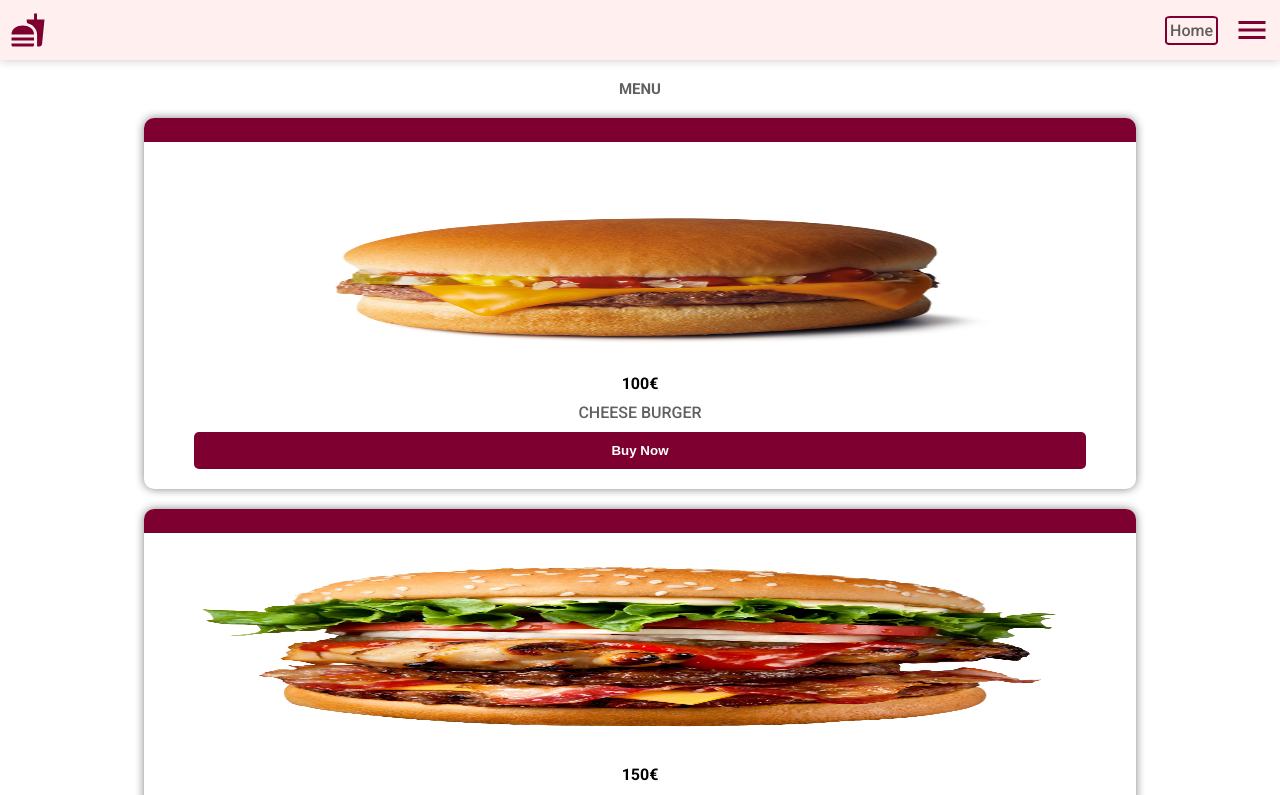
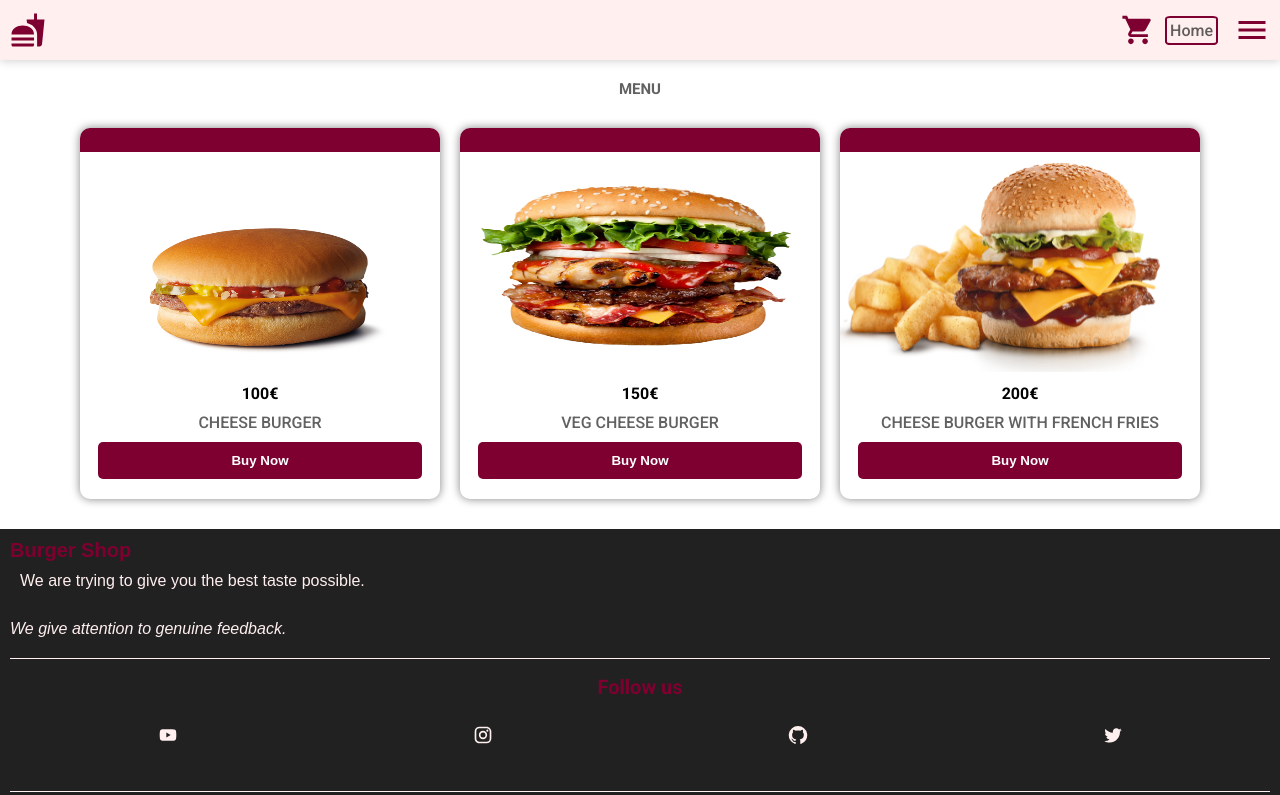
Before and after one commit to LuisCar09/Burger-shop, a React (Create React App) app: page /menu in a window 1280 px wide. Shown: the top 795 px of the page. Built offline with nearby package versions, Linux system fonts and the light colour scheme.

Commit message:
Fix cart order, change flex-direction:column per flex:wrap

```diff
--- a/src/App.js
+++ b/src/App.js
@@ -11,6 +11,7 @@ import './styles/home.scss'
 import './styles/footer.scss'
 import './styles/dropDownMenu.scss'
 import './styles/Menu.scss'
+import './styles/card.scss'
 
 function App() {
   return (
--- a/src/components/Layout/Header.jsx
+++ b/src/components/Layout/Header.jsx
@@ -1,6 +1,6 @@
 import React, { useState} from "react"
 import FastfoodIcon from '@mui/icons-material/Fastfood';
-// import {IoFastFoodOutline} from 'react-icons/io5'
+import ShoppingCartIcon from '@mui/icons-material/ShoppingCart';
 import MenuIcon from '@mui/icons-material/Menu';
 import { motion } from "framer-motion"
 import { Link } from "react-router-dom";
@@ -30,7 +30,7 @@ const Header = () =>{
         </motion.div>
 
         <div className="nav-right">
-
+            <ShoppingCartIcon style={{fontSize:"3.4rem", margin:'0px 1rem'}} />
             <Link to={'/'}>Home</Link>
 
 
--- a/src/components/home/Card.jsx
+++ b/src/components/home/Card.jsx
@@ -11,7 +11,7 @@ const Card = ({picture,name,price}) => {
     //         setPopUp(false)
     //     }, 1000);
     // }
-    const [popup, setPopup] = useState(true);
+    const [popup, setPopup] = useState(false);
 
     const handlerMessage = () => {
       setPopup(true);
--- a/src/styles/Menu.scss
+++ b/src/styles/Menu.scss
@@ -10,78 +10,78 @@
     }
     >div{
         display: flex;
-        flex-direction: column;
+        flex-wrap: wrap;
         justify-content: center;
         align-items: center;
 
 
 
     }
-    .menuCard{
-        width: 80%;
-        border-radius: 2rem;
-        background-color: white;
-        border-radius: 1rem;
-        box-shadow: 0 0 10px rgba(0, 0, 0, 0.495);
-        margin-bottom: 2rem;
-        position: relative;
-        >div{
-            width: 100%;
-            background-color: $reddark;
-            height: 2.4rem;
-            border-radius: 1rem 1rem 0 0;
-            margin-bottom: 1rem;
+    // .menuCard{
+    //     width: 80%;
+    //     border-radius: 2rem;
+    //     background-color: white;
+    //     border-radius: 1rem;
+    //     box-shadow: 0 0 10px rgba(0, 0, 0, 0.495);
+    //     margin-bottom: 2rem;
+    //     position: relative;
+    //     >div{
+    //         width: 100%;
+    //         background-color: $reddark;
+    //         height: 2.4rem;
+    //         border-radius: 1rem 1rem 0 0;
+    //         margin-bottom: 1rem;
 
-        }
-        >main{
-            text-align: center;
-            >img{
-                width: 100%;
-                height: 21rem;
+    //     }
+    //     >main{
+    //         text-align: center;
+    //         >img{
+    //             width: 100%;
+    //             height: 21rem;
 
-            }
-            >p{
-                font-size: 1.6rem;
+    //         }
+    //         >p{
+    //             font-size: 1.6rem;
 
-                font-weight: bold;
-                margin: 1rem 0;
-                text-transform: uppercase;
-            }
-            >button{
-                width: 90%;
-                background-color: $reddark;
-                border-radius: 0.5rem;
-                border: 0.1rem solid transparent;
-                color: white;
-                padding: 1rem;
-                margin-bottom: 2rem;
-                font-weight: bold;
-                &:hover{
-                    color: $lightdark;
-                    background-color: white;
-                    border: 0.1rem solid $reddark;
-                }
-            }
+    //             font-weight: bold;
+    //             margin: 1rem 0;
+    //             text-transform: uppercase;
+    //         }
+    //         >button{
+    //             width: 90%;
+    //             background-color: $reddark;
+    //             border-radius: 0.5rem;
+    //             border: 0.1rem solid transparent;
+    //             color: white;
+    //             padding: 1rem;
+    //             margin-bottom: 2rem;
+    //             font-weight: bold;
+    //             &:hover{
+    //                 color: $lightdark;
+    //                 background-color: white;
+    //                 border: 0.1rem solid $reddark;
+    //             }
+    //         }
 
-        }
-        .item-title{
-            color: $lightdark;
-            font-weight: 500;
-        }
-        .popUp-container{
-            background-color: #fff;
-            box-shadow: 0 0 10px rgba(0, 0, 0, 0.3);
-            display: inline-block;
-            padding: 1rem;
-            font-size: 1.4rem;
-            position: absolute;
-            top: 21rem;
-            left: 10rem;
-        }
-        .popUp-message{
-            color: $reddark;
-        }
+    //     }
+    //     .item-title{
+    //         color: $lightdark;
+    //         font-weight: 500;
+    //     }
+    //     .popUp-container{
+    //         background-color: #fff;
+    //         box-shadow: 0 0 10px rgba(0, 0, 0, 0.3);
+    //         display: inline-block;
+    //         padding: 1rem;
+    //         font-size: 1.4rem;
+    //         position: absolute;
+    //         top: 21rem;
+    //         left: 10rem;
+    //     }
+    //     .popUp-message{
+    //         color: $reddark;
+    //     }
 
-    }
+    // }
 
 }
--- /dev/null
+++ b/src/styles/card.scss
@@ -0,0 +1,77 @@
+@import 'colors';
+
+.menuCard{
+    width: 80%;
+    border-radius: 2rem;
+    background-color: white;
+    border-radius: 1rem;
+    box-shadow: 0 0 10px rgba(0, 0, 0, 0.495);
+    margin-bottom: 2rem;
+    position: relative;
+    max-width: 36rem;
+    >div{
+        width: 100%;
+        background-color: $reddark;
+        height: 2.4rem;
+        border-radius: 1rem 1rem 0 0;
+        margin-bottom: 1rem;
+
+    }
+    >main{
+        text-align: center;
+        >img{
+            width: 100%;
+            height: 21rem;
+
+        }
+        >p{
+            font-size: 1.6rem;
+
+            font-weight: bold;
+            margin: 1rem 0;
+            text-transform: uppercase;
+        }
+        >button{
+            width: 90%;
+            background-color: $reddark;
+            border-radius: 0.5rem;
+            border: 0.1rem solid transparent;
+            color: white;
+            padding: 1rem;
+            margin-bottom: 2rem;
+            font-weight: bold;
+            &:hover{
+                color: $lightdark;
+                background-color: white;
+                border: 0.1rem solid $reddark;
+            }
+        }
+
+    }
+    .item-title{
+        color: $lightdark;
+        font-weight: 500;
+    }
+    .popUp-container{
+        background-color: #fff;
+        box-shadow: 0 0 10px rgba(0, 0, 0, 0.3);
+        display: inline-block;
+        padding: 1rem;
+        font-size: 1.4rem;
+        position: absolute;
+        top: 21rem;
+        left: 10rem;
+    }
+    .popUp-message{
+        color: $reddark;
+    }
+
+}
+@media screen and (min-width:767px) {
+    .menuCard{
+        margin: 1rem;
+        .popUp-container{
+            left: 13rem;
+        }
+    }
+}
--- a/src/styles/header.scss
+++ b/src/styles/header.scss
@@ -37,6 +37,9 @@ header{
                 outline: none;
             }
         }
+        >div{
+            position: relative;
+        }
 
     }
 }
```
